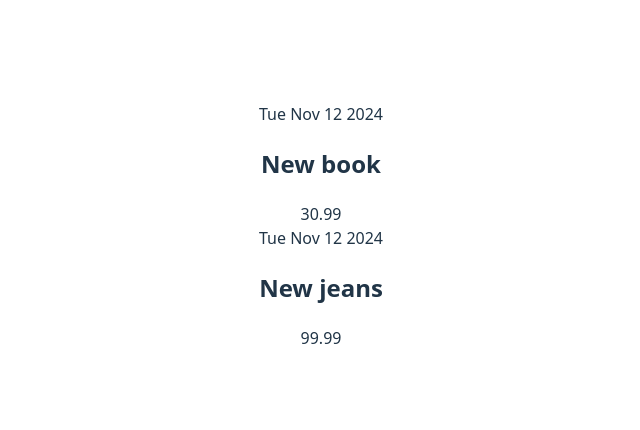
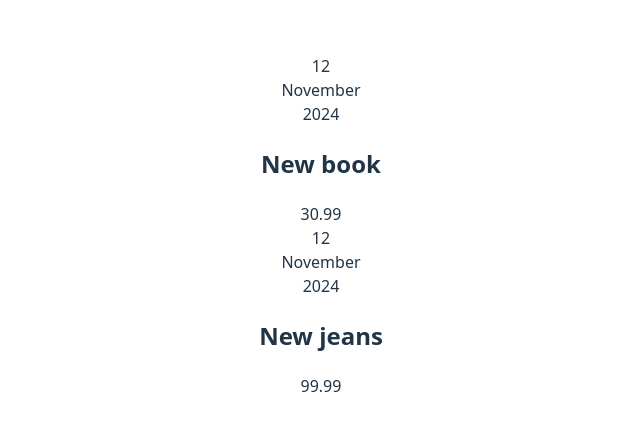
Before and after one commit to markuserkmann/expenses-maret-js, a React (Vite) app: page / in a window 1280 px wide. Shown: the part 174-604 px from the top of the page, without its empty margins (319-959 px from the left). Built offline with nearby package versions, Linux system fonts and the light colour scheme.

Commit message:
Added ExpenseDate component and updated ExpenseItem to use it

```diff
--- /dev/null
+++ b/src/components/expenseDate.jsx
@@ -0,0 +1,19 @@
+const ExpenseDate = (props) => {
+  const day = props.date.toLocaleString("en-US", { day: "2-digit" });
+  const month = props.date.toLocaleString("en-US", { month: "long" });
+  const year = props.date.getFullYear();
+
+  return (
+    <>
+      <div>
+        <div>{day}</div>
+
+        <div>{month}</div>
+
+        <div>{year}</div>
+      </div>
+    </>
+  );
+};
+
+export default ExpenseDate;
--- a/src/components/expenseItem.jsx
+++ b/src/components/expenseItem.jsx
@@ -1,14 +1,11 @@
+import ExpenseDate from "./expenseDate.jsx";
 import "./expenseItem.jsx";
 
 const ExpenseItem = (props) => {
-  const date = new Date(2024, 10, 12);
-  const title = "New book";
-  const price = 30.99;
-
   return (
     <>
       <div className="expense-item">
-        <div>{props.data.date.toDateString()}</div>
+        <ExpenseDate date={props.data.date} />
         <div className="expense-item_description">
           <h2>{props.data.title}</h2>
           <div className="expense-item_price">{props.data.price}</div>
```
